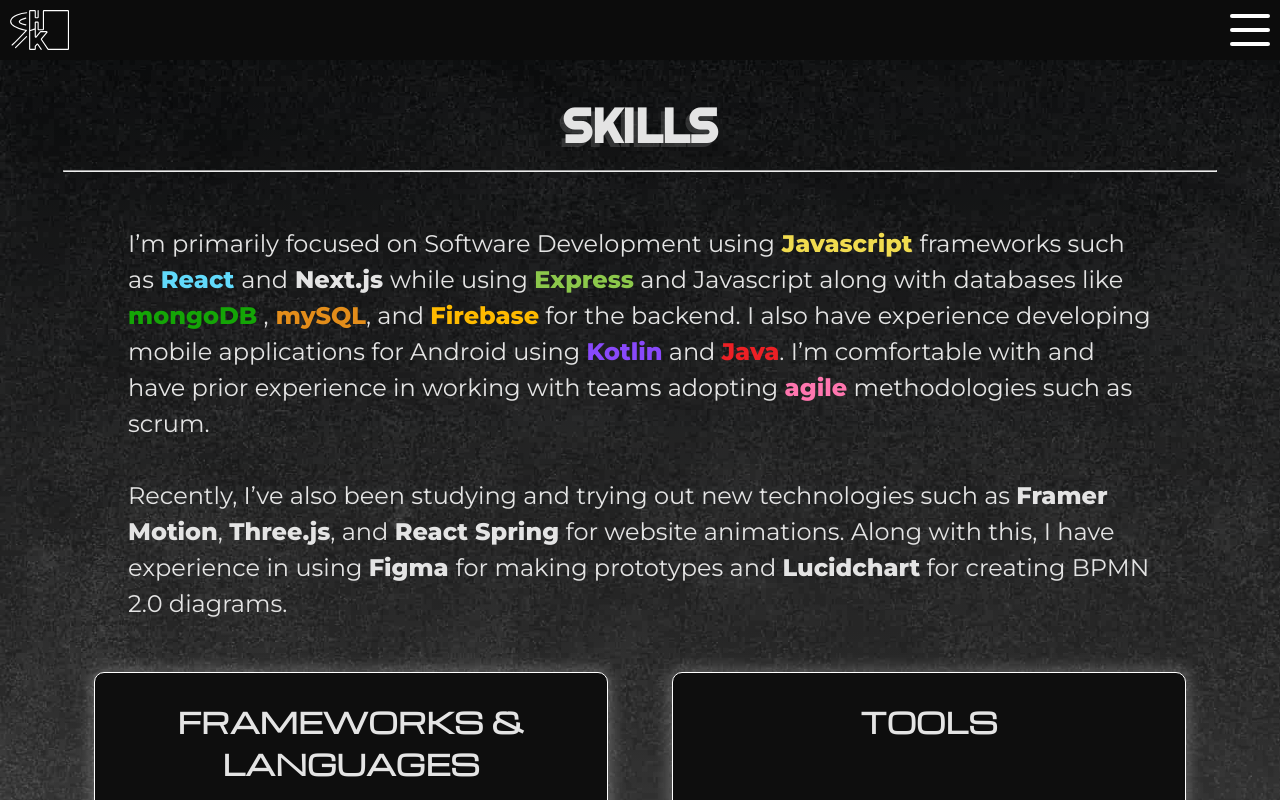
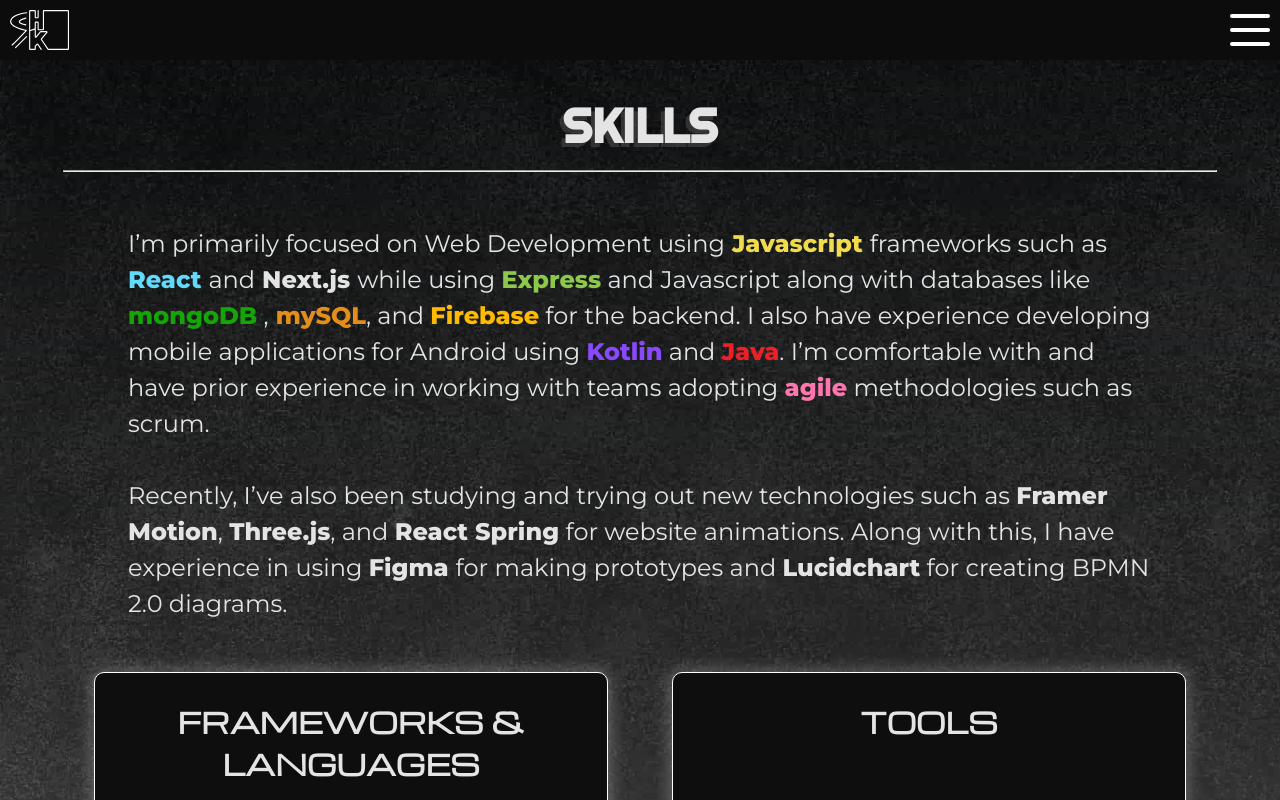
Before and after one commit to Hideki-Kawachi/hideki-kawachi-portfolio-2023, a Next.js app: page /skills in a window 1280 px wide. Shown: the top 800 px of the page. Built offline with nearby package versions, Linux system fonts and the light colour scheme.

Commit message:
updated skills

```diff
--- a/pages/skills.js
+++ b/pages/skills.js
@@ -12,7 +12,7 @@
 						<h1>SKILLS</h1>
 						<hr></hr>
 						<p>
-							I&rsquo;m primarily focused on Software Development using
+							I&rsquo;m primarily focused on Web Development using
 							<strong style={{ color: "#F0DB4F" }}> Javascript </strong>
 							frameworks such as
 							<strong style={{ color: "#61DAFB" }}> React </strong>
```
